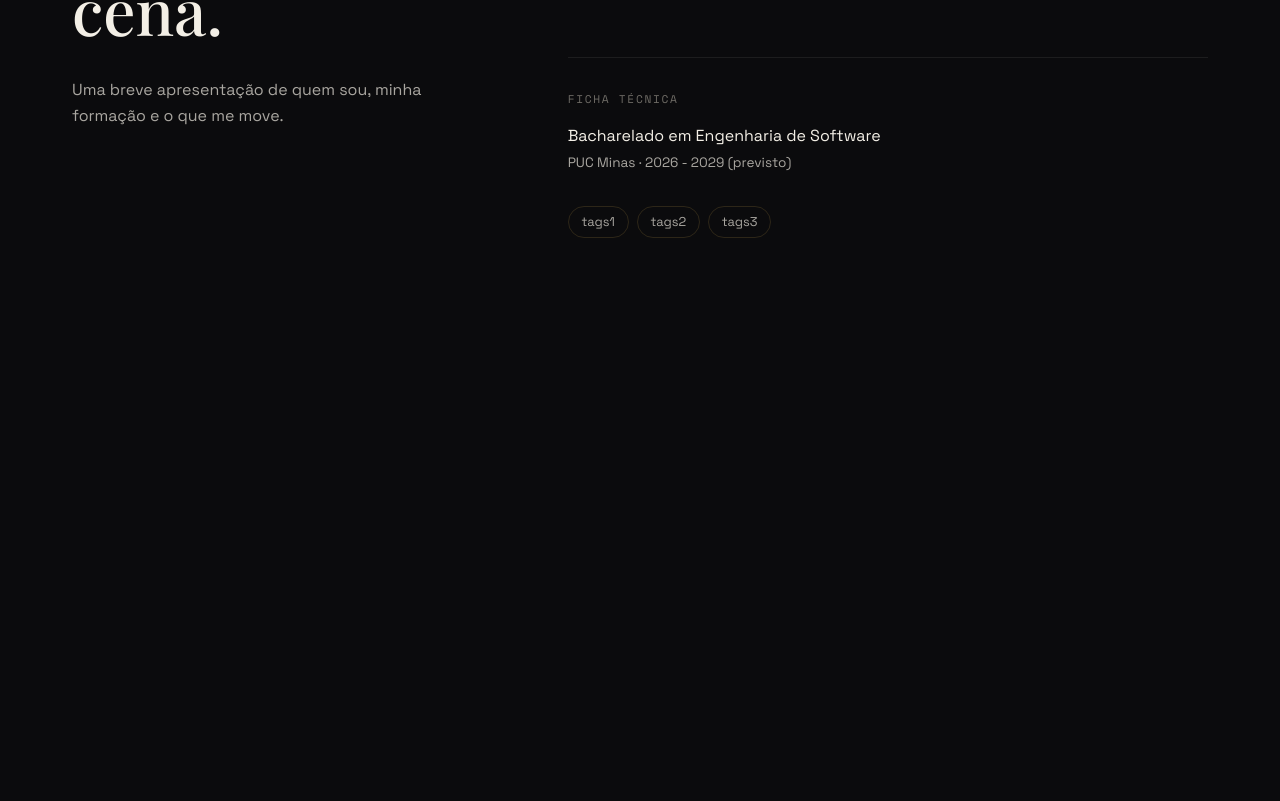
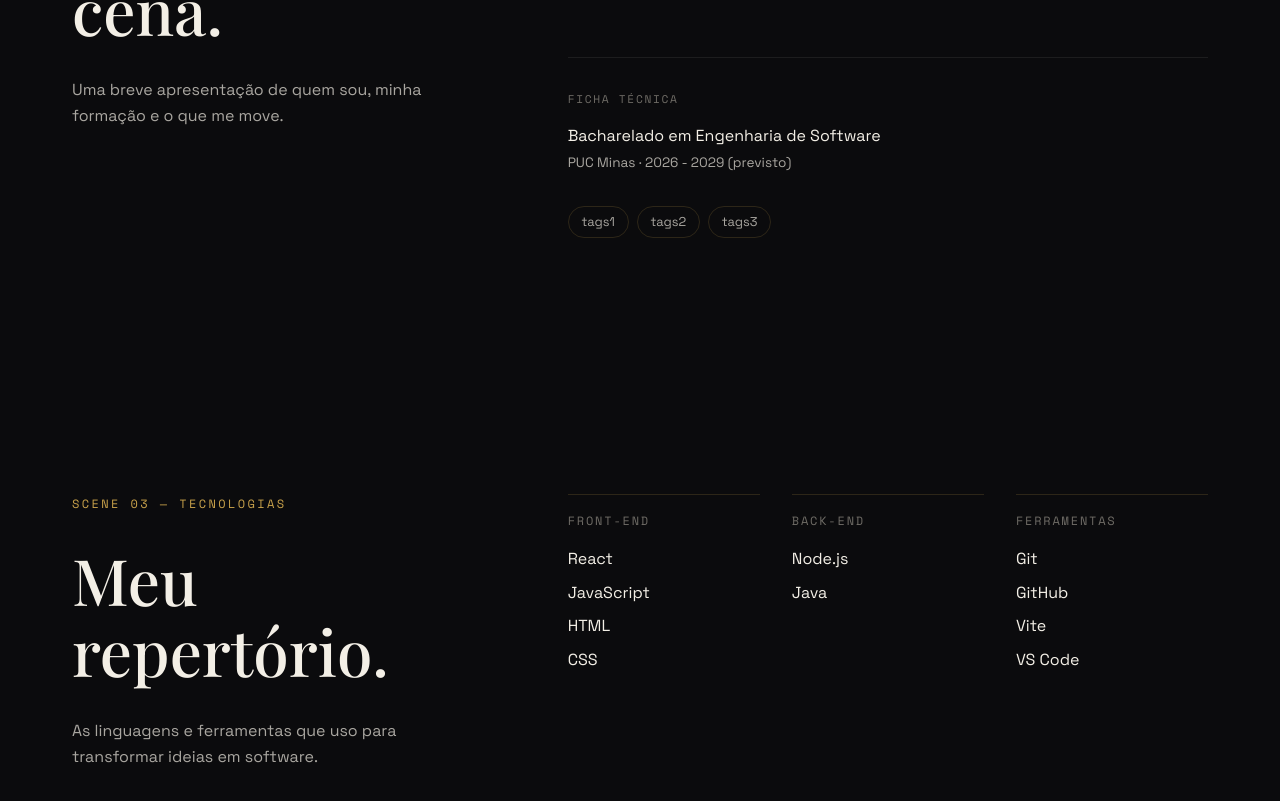
Before and after one commit to gbhermont/portfolio, a React (Vite) app: page / in a window 1280 px wide. Shown: the part 1075-1876 px from the top of the page. Before the commit the page ends 1441 px from the top, so only its background shows below. Built offline with nearby package versions, Linux system fonts and the light colour scheme; a web font is replaced by a local one.

Commit message:
feat: esqueleto da página de tecnologias

```diff
--- a/src/App.jsx
+++ b/src/App.jsx
@@ -1,6 +1,7 @@
 import Navbar from "./components/layout/Navbar.jsx";
 import Hero from "./components/sections/Hero.jsx";
 import About from "./components/sections/About.jsx";
+import Skills from "./components/sections/Skills.jsx";
 
 /**
  * Componente raiz do portfólio.
@@ -14,6 +15,7 @@ function App() {
       <main>
         <Hero />
         <About />
+        <Skills />
       </main>
     </>
   );
--- /dev/null
+++ b/src/components/sections/Skills.jsx
@@ -0,0 +1,55 @@
+import styles from "./Skills.module.css";
+
+/**
+ * Cena 03 — Tecnologias ("Meu repertório").
+ * Esqueleto: cabeçalho fixo (sticky) à esquerda e grade de categorias à direita.
+ * As tecnologias abaixo são placeholders; a lista real virá de src/data depois.
+ */
+const CATEGORIES = [
+  {
+    name: "FRONT-END",
+    items: ["React", "JavaScript", "HTML", "CSS"],
+  },
+  {
+    name: "BACK-END",
+    items: ["Node.js", "Java"],
+  },
+  {
+    name: "FERRAMENTAS",
+    items: ["Git", "GitHub", "Vite", "VS Code"],
+  },
+];
+
+function Skills() {
+  return (
+    <section id="tecnologias" className={styles.skills}>
+      {/* Coluna esquerda (fixa durante a rolagem) */}
+      <div className={styles.header}>
+        <span className={styles.sceneLabel}>SCENE 03 — TECNOLOGIAS</span>
+        <h2 className={styles.title}>Meu repertório.</h2>
+        <p className={styles.intro}>
+          As linguagens e ferramentas que uso para transformar ideias em
+          software.
+        </p>
+      </div>
+
+      {/* Coluna direita (grade de categorias) */}
+      <div className={styles.content}>
+        {CATEGORIES.map((category) => (
+          <div key={category.name} className={styles.category}>
+            <span className={styles.categoryName}>{category.name}</span>
+            <ul className={styles.list}>
+              {category.items.map((item) => (
+                <li key={item} className={styles.item}>
+                  {item}
+                </li>
+              ))}
+            </ul>
+          </div>
+        ))}
+      </div>
+    </section>
+  );
+}
+
+export default Skills;
--- /dev/null
+++ b/src/components/sections/Skills.module.css
@@ -0,0 +1,87 @@
+.skills {
+  max-width: var(--content-max);
+  margin: 0 auto;
+  padding: var(--space-xl) var(--space-md);
+  display: grid;
+  grid-template-columns: minmax(0, 38%) minmax(0, 1fr);
+  gap: var(--space-lg);
+}
+
+/* Coluna esquerda: cabeçalho da cena (fixa durante a rolagem) */
+.header {
+  grid-column: 1;
+  position: sticky;
+  top: calc(var(--nav-height) + var(--space-lg));
+  align-self: start;
+  display: flex;
+  flex-direction: column;
+  gap: var(--space-md);
+}
+
+.sceneLabel {
+  font-family: var(--font-mono);
+  font-size: 0.75rem;
+  letter-spacing: 0.2em;
+  color: var(--accent);
+}
+
+.title {
+  font-size: clamp(2.5rem, 5vw, 4rem);
+  color: var(--text-primary);
+}
+
+.intro {
+  font-size: 1rem;
+  color: var(--text-secondary);
+  max-width: 36ch;
+}
+
+/* Coluna direita: grade de categorias */
+.content {
+  grid-column: 2;
+  display: grid;
+  grid-template-columns: repeat(auto-fit, minmax(180px, 1fr));
+  gap: var(--space-md);
+  align-content: start;
+}
+
+.category {
+  display: flex;
+  flex-direction: column;
+  gap: var(--space-sm);
+  border-top: 1px solid var(--border);
+  padding-top: var(--space-sm);
+}
+
+.categoryName {
+  font-family: var(--font-mono);
+  font-size: 0.75rem;
+  letter-spacing: 0.15em;
+  color: var(--text-muted);
+}
+
+.list {
+  list-style: none;
+  display: flex;
+  flex-direction: column;
+  gap: var(--space-xs);
+}
+
+.item {
+  font-size: 1rem;
+  color: var(--text-primary);
+}
+
+@media (max-width: 820px) {
+  .skills {
+    grid-template-columns: 1fr;
+    gap: var(--space-md);
+  }
+  .header {
+    position: static;
+    grid-column: 1;
+  }
+  .content {
+    grid-column: 1;
+  }
+}
```
